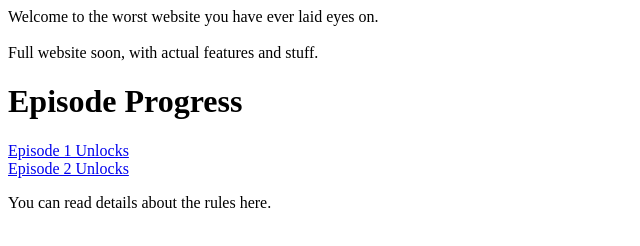
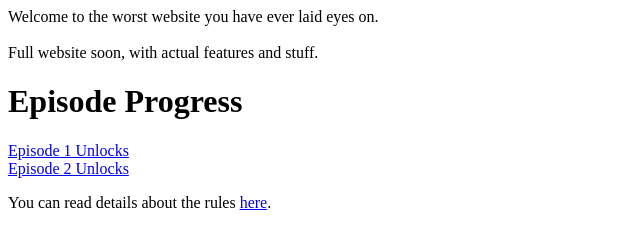
Before and after one commit to mlgudi/goc-progress, a plain HTML site: page index.html in a window 1280 px wide. Shown: the full height of the page, 0-640 px from the left. Drawn offline with Linux system fonts and the light colour scheme.

Commit message:
Update index.html

```diff
--- a/index.html
+++ b/index.html
@@ -13,7 +13,7 @@ Full website soon, with actual features and stuff. <br />
 <a href="/goc-progress/1.html">Episode 1 Unlocks</a><br />
 <a href="/goc-progress/2.html">Episode 2 Unlocks</a><br />
 
-<p>You can read details about the rules <a ref="/goc-progress/rules.html">here</a>.</p>
+<p>You can read details about the rules <a href="/goc-progress/rules.html">here</a>.</p>
 
 </body>
 </html>
```
